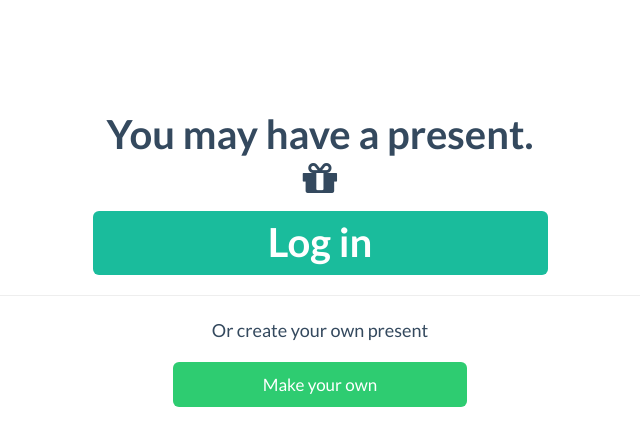
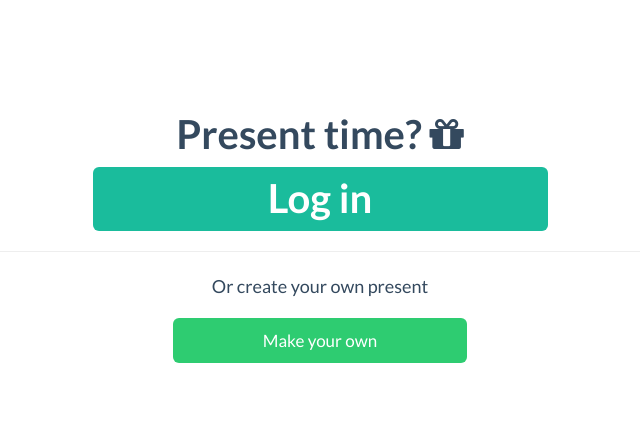
Before and after one commit to rossdlibby/pickme, a PHP site: page / in a window 1280 px wide. Shown: the top 441 px of the page, without its empty margins (320-960 px from the left). Run offline with PHP 8.4, Linux system fonts and the light colour scheme; some libraries are stand-ins or nearby versions.

Commit message:
present time 	modified:   index.php

```diff
--- a/index.php
+++ b/index.php
@@ -37,7 +37,7 @@
         <div class="col-xs-6 col-xs-offset-3 text-center">
           <div class="row">
             <div class="col-xs-12 text-center">
-              <p class="h3">You may have a present. <i class="fa fa-gift"></i></p>
+              <p class="h3">Present time? <i class="fa fa-gift"></i></p>
             </div>
           </div>
           <a class="btn btn-primary btn-lg btn-block" href="https://api.instagram.com/oauth/authorize/?client_id=c4eccd0640f64b55a1e608e50edbc0c9&redirect_uri=http://pickme.us&response_type=code"><strong><span class="h3">Log in</span></strong></a>
```
